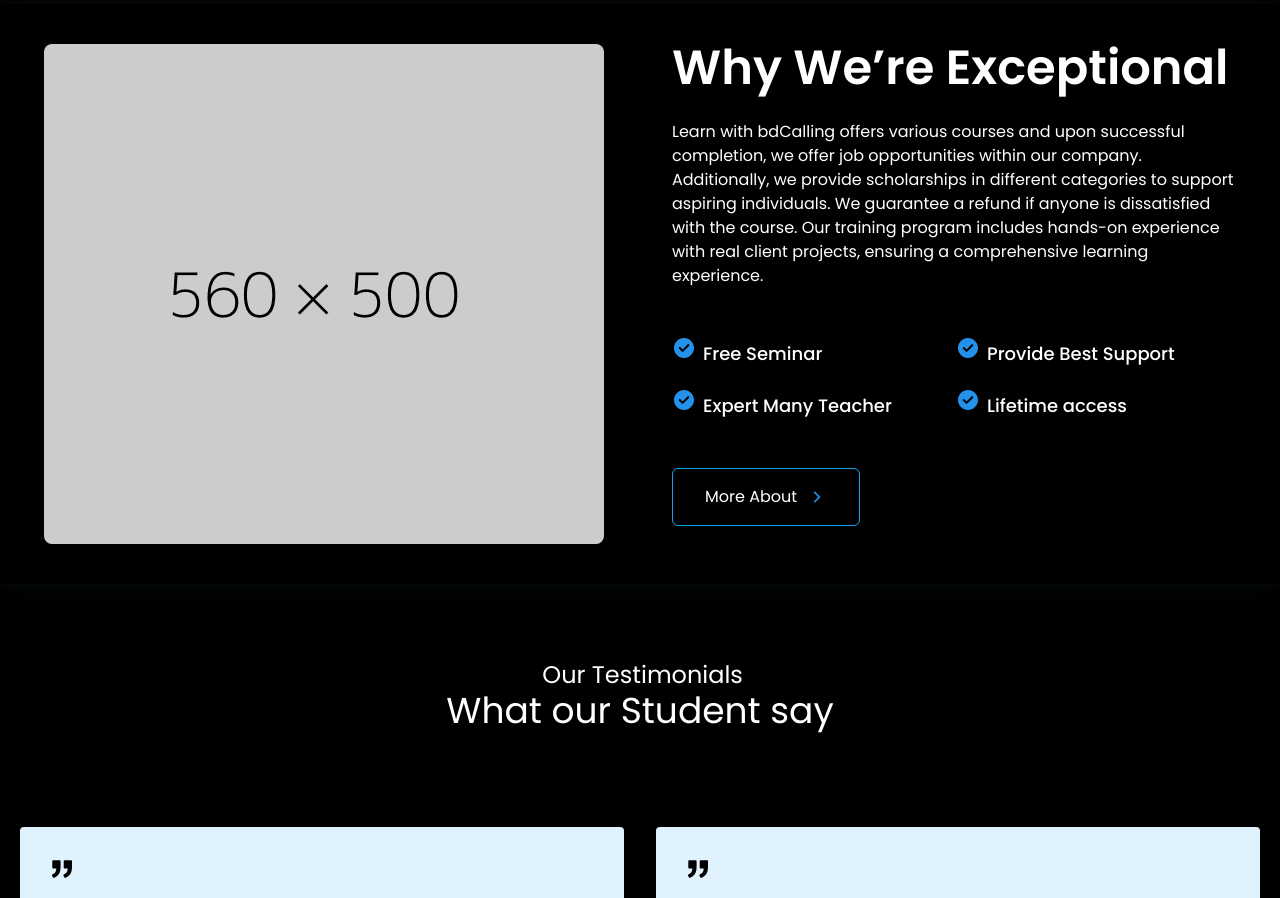
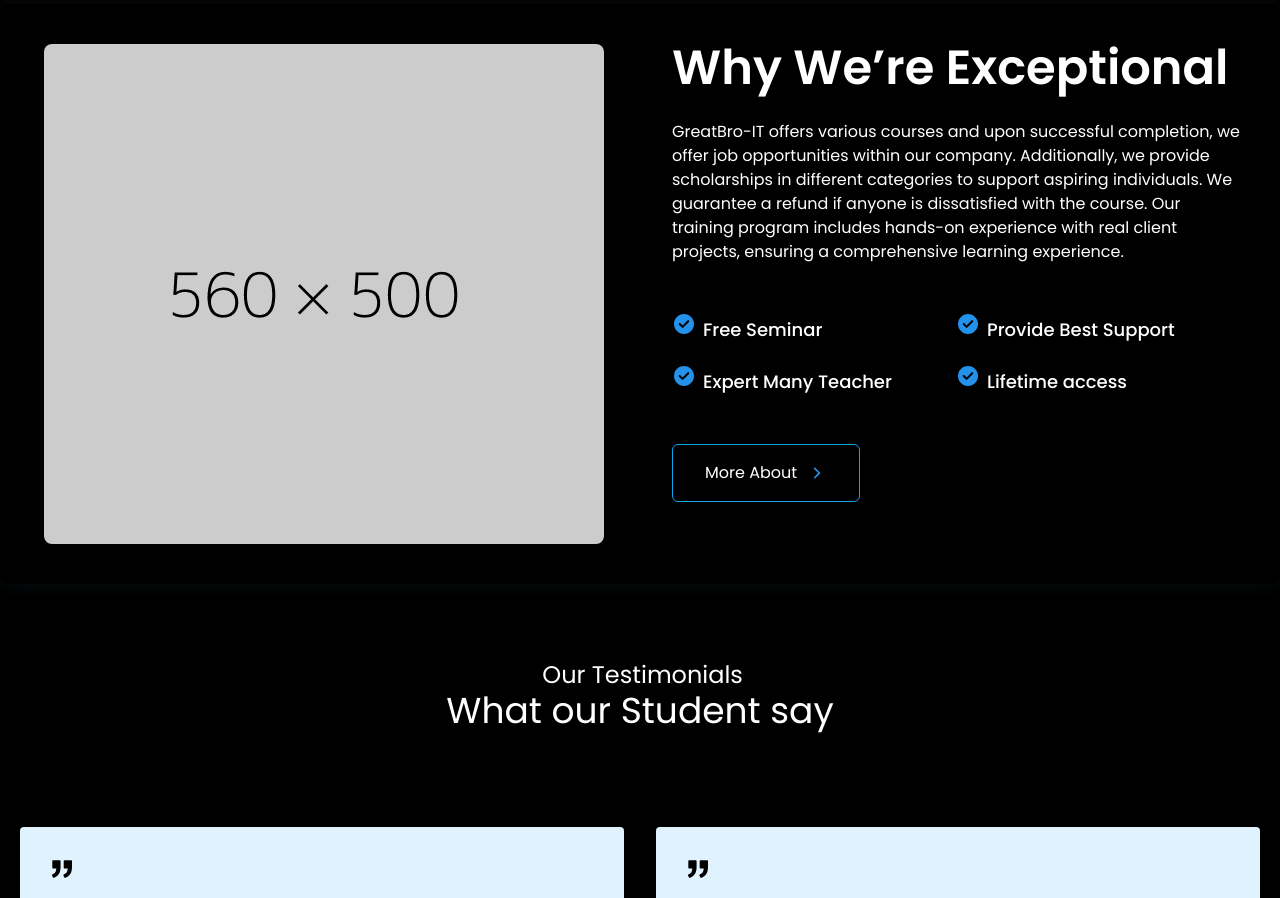
Before and after one commit to Imtiaz-Zahir/Web-GreatBro-IT, a Next.js app: page / in a window 1280 px wide. Shown: the part 1660-2558 px from the top of the page. Built offline with nearby package versions, Linux system fonts and the light colour scheme.

Commit message:
content update

```diff
--- a/components/HomePage/WhyExceptional.jsx
+++ b/components/HomePage/WhyExceptional.jsx
@@ -14,7 +14,7 @@ export default function WhyExceptional() {
       <div className="">
         <h1 className="text-5xl font-semibold">Why We’re Exceptional</h1>
         <p className="my-7">
-          Learn with bdCalling offers various courses and upon successful
+         GreatBro-IT offers various courses and upon successful
           completion, we offer job opportunities within our company.
           Additionally, we provide scholarships in different categories to
           support aspiring individuals. We guarantee a refund if anyone is
```
